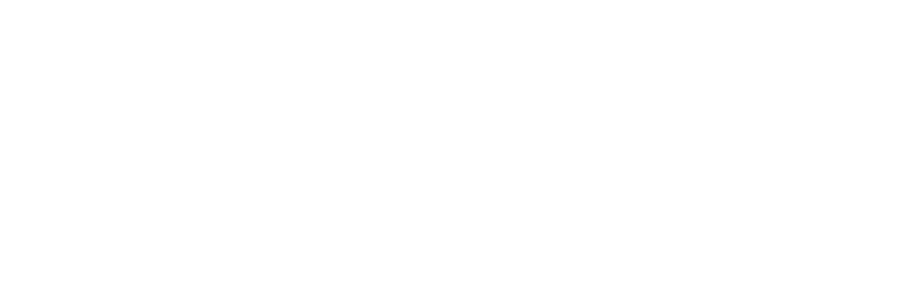
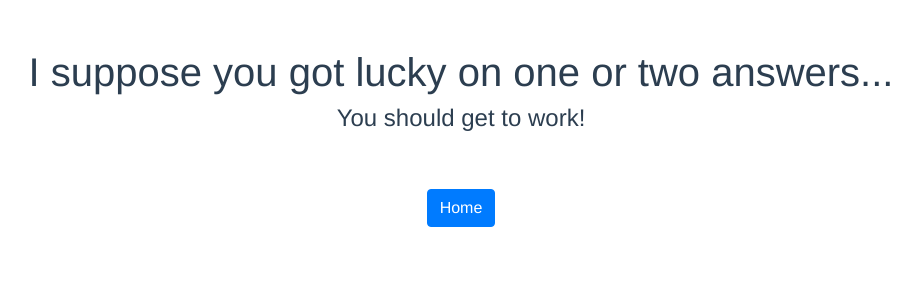
Before and after one commit to Julien1138/flashcard, a Vue app: page /cheer/1 in a window 1280 px wide. Shown: the top 300 px of the page, without its empty margins (179-1100 px from the left). Built offline with nearby package versions, Linux system fonts and the light colour scheme.

Commit message:
Add the cheer view after taking the quiz

```diff
--- a/src/router/index.js
+++ b/src/router/index.js
@@ -21,6 +21,13 @@
     name: 'Quiz',
     component: () => import(/* webpackChunkName: "Quiz" */ '@/views/Quiz.vue'),
   },
+  {
+    path: '/cheer/:score',
+    name: 'Cheer',
+    component: () =>
+      import(/* webpackChunkName: "Cheer" */ '@/views/Cheer.vue'),
+    props: true,
+  },
 ]
 
 const router = new VueRouter({
--- /dev/null
+++ b/src/views/Cheer.vue
@@ -0,0 +1,68 @@
+<template>
+  <div>
+    <div class="row justify-content-md-center">
+      <h1>{{ message.header }}</h1>
+    </div>
+    <div class="row justify-content-md-center">
+      <h4>{{ message.text }}</h4>
+    </div>
+    <div class="row justify-content-md-center mt-5">
+      <router-link :to="{ name: 'Home' }" class="btn btn-primary">
+        Home
+      </router-link>
+    </div>
+  </div>
+</template>
+
+<script>
+import { mapGetters } from 'vuex'
+
+export default {
+  name: 'QuizResult',
+
+  props: {
+    score: {
+      type: Number,
+      default: 0,
+    },
+  },
+
+  computed: {
+    ...mapGetters(['cardsCount']),
+    percentageOfRightAnswers() {
+      return Number(this.score) / this.cardsCount
+    },
+    message() {
+      if (this.percentageOfRightAnswers === 0) {
+        return {
+          header: "You don't know anything!",
+          text: 'I guess everyone has to start somewhere...',
+        }
+      } else if (this.percentageOfRightAnswers <= 0.2) {
+        return {
+          header: 'I suppose you got lucky on one or two answers...',
+          text: 'You should get to work!',
+        }
+      } else if (this.percentageOfRightAnswers <= 0.5) {
+        return {
+          header: "You're on the right track",
+          text: 'Keep up the good work.',
+        }
+      } else if (this.percentageOfRightAnswers <= 0.8) {
+        return {
+          header: 'Almost there!',
+          text: 'Your hard work is paying off.',
+        }
+      } else {
+        return {
+          header: 'Perfect!',
+          text:
+            "You're the best! Now you should add more cards to learn new stuff.",
+        }
+      }
+    },
+  },
+}
+</script>
+
+<style></style>
--- a/src/views/Quiz.vue
+++ b/src/views/Quiz.vue
@@ -21,7 +21,7 @@
             class="btn btn-primary"
             @click="onClickOnNext"
           >
-            Next question
+            {{ nextButtonText }}
           </button>
         </template>
       </QuizCard>
@@ -54,6 +54,18 @@
 
   computed: {
     ...mapGetters(['cards']),
+
+    lastQuestion() {
+      return this.questionNumber === this.cards.length
+    },
+
+    nextButtonText() {
+      if (this.lastQuestion) {
+        return 'How did I perform ?'
+      } else {
+        return 'Next question'
+      }
+    },
   },
 
   beforeMount() {
@@ -68,8 +80,8 @@
       }
     },
     onClickOnNext() {
-      if (this.questionNumber === this.cards.length) {
-        this.$router.push({ name: 'Home' })
+      if (this.lastQuestion) {
+        this.$router.push({ name: 'Cheer', params: { score: this.score } })
       }
       this.questionNumber++
     },
```
